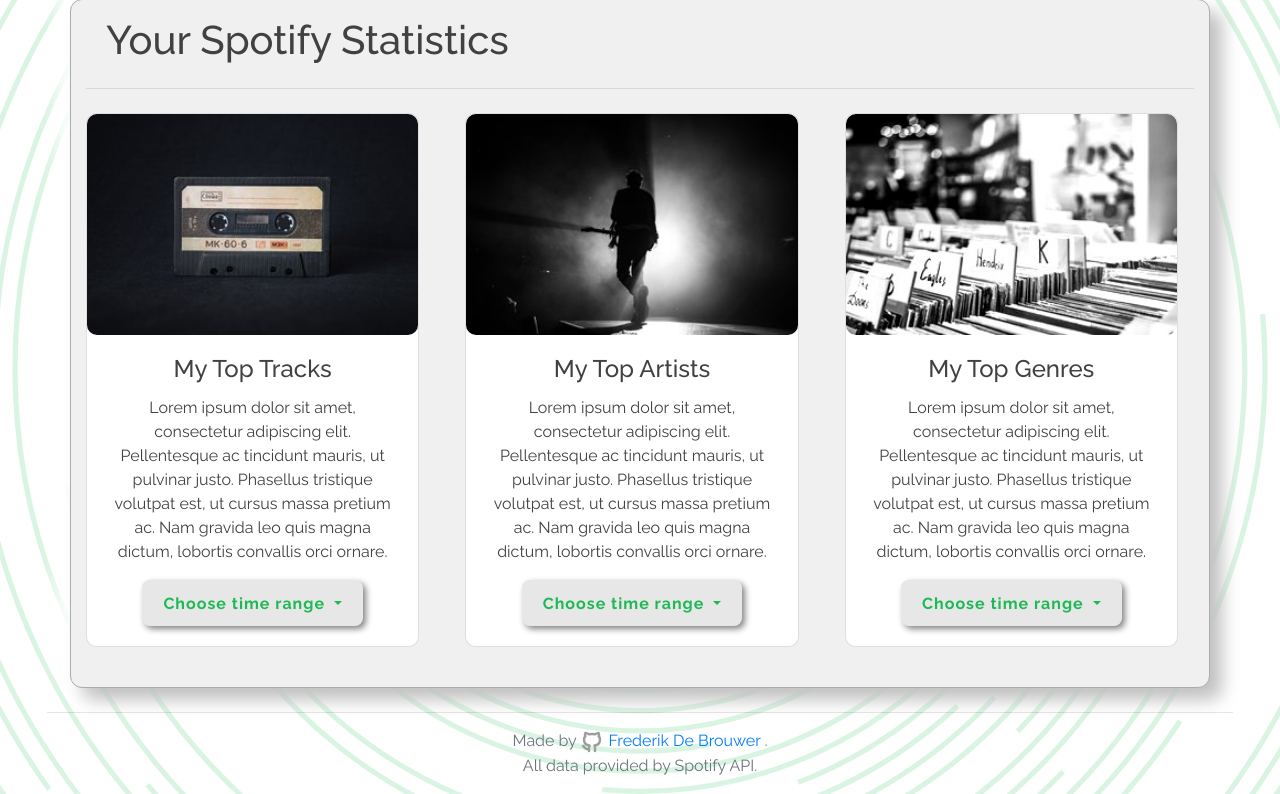
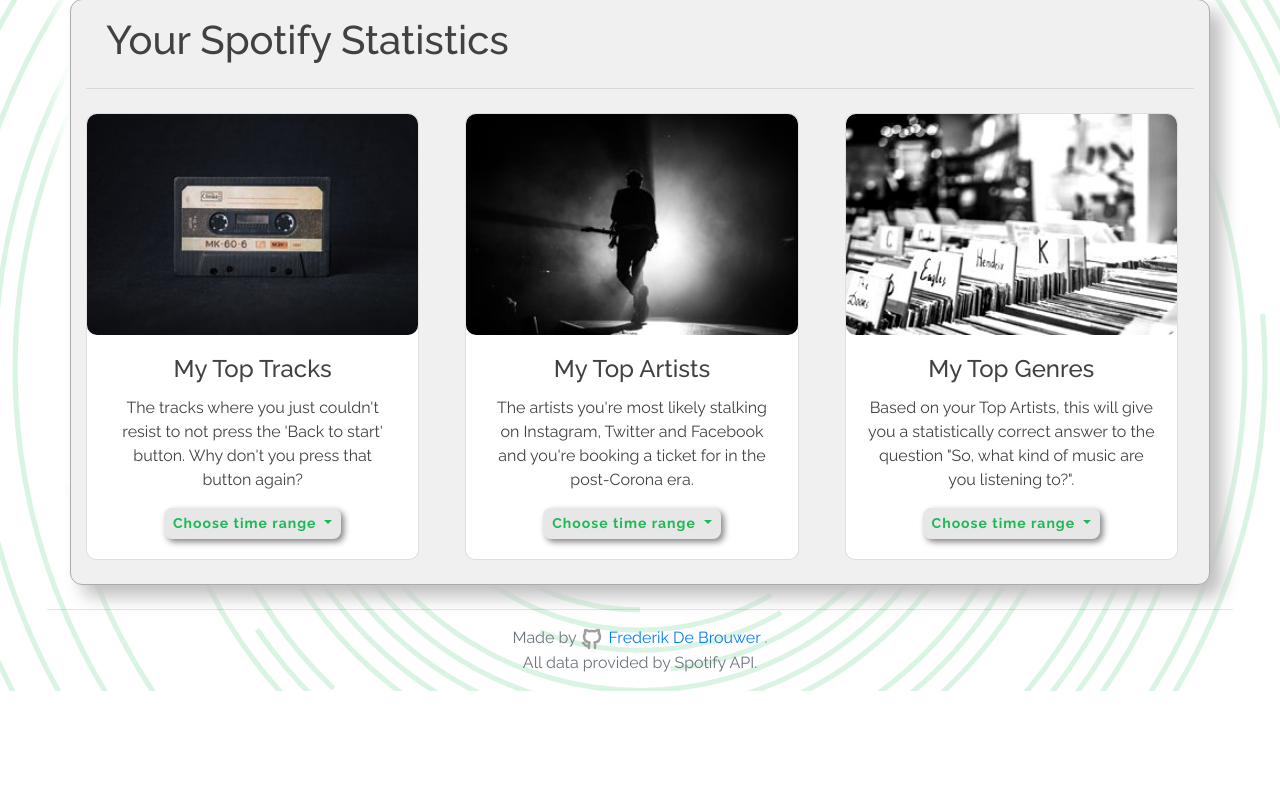
Before and after one commit to Gen1a/My-Spotify-Statistics, a Flask app: page /statistics in a window 1280 px wide. Shown: the part 112-906 px from the top of the page. After the commit the page ends 803 px from the top, so only its background shows below. Run offline with Flask 2, Linux system fonts and the light colour scheme; the visitor is signed in with stand-in values (Sample User, id 1); some libraries are stand-ins or nearby versions.

Commit message:
Replaced lorem ipsums

```diff
--- a/templates/statistics.html
+++ b/templates/statistics.html
@@ -5,7 +5,7 @@
 {% endblock %}
 
 {% block main %}
-<div class="container content-block pb-4">
+<div class="container content-block pb-2">
     <div class="row">
         <div class="col-12">
             <h1><i class="gg-chart"></i>Your Spotify Statistics</h1>
@@ -20,10 +20,9 @@
                 <div class="card-body">
                     <h4 class="card-title">My Top Tracks</h4>
                     <p class="card-text">
-                        Lorem ipsum dolor sit amet, consectetur adipiscing elit. Pellentesque ac tincidunt mauris, ut pulvinar justo.
-                        Phasellus tristique volutpat est, ut cursus massa pretium ac. Nam gravida leo quis magna dictum, lobortis convallis orci ornare.
+                        The tracks where you just couldn't resist to not press the 'Back to start' button. Why don't you press that button again?
                     </p>
-                    <button type="button" class="btn dropdown-toggle" data-toggle="dropdown" aria-haspopup="true" aria-expanded="false">
+                    <button type="button" class="btn btn-sm dropdown-toggle" data-toggle="dropdown" aria-haspopup="true" aria-expanded="false">
                         Choose time range
                     </button>
                     <div class="dropdown-menu dropdown-menu-right">
@@ -40,10 +39,9 @@
                 <div class="card-body">
                     <h4 class="card-title">My Top Artists</h4>
                     <p class="card-text">
-                        Lorem ipsum dolor sit amet, consectetur adipiscing elit. Pellentesque ac tincidunt mauris, ut pulvinar justo.
-                        Phasellus tristique volutpat est, ut cursus massa pretium ac. Nam gravida leo quis magna dictum, lobortis convallis orci ornare.
+                        The artists you're most likely stalking on Instagram, Twitter and Facebook and you're booking a ticket for in the post-Corona era.
                     </p>
-                    <button type="button" class="btn dropdown-toggle" data-toggle="dropdown" aria-haspopup="true" aria-expanded="false">
+                    <button type="button" class="btn btn-sm dropdown-toggle" data-toggle="dropdown" aria-haspopup="true" aria-expanded="false">
                         Choose time range
                     </button>
                     <div class="dropdown-menu dropdown-menu-right">
@@ -60,13 +58,12 @@
                 <div class="card-body">
                     <h4 class="card-title">My Top Genres</h4>
                     <p class="card-text">
-                        Lorem ipsum dolor sit amet, consectetur adipiscing elit. Pellentesque ac tincidunt mauris, ut pulvinar justo.
-                        Phasellus tristique volutpat est, ut cursus massa pretium ac. Nam gravida leo quis magna dictum, lobortis convallis orci ornare.
+                        Based on your Top Artists, this will give you a statistically correct answer to the question "So, what kind of music are you listening to?".
                     </p>
-                    <button type="button" class="btn dropdown-toggle" data-toggle="dropdown" aria-haspopup="true" aria-expanded="false">
+                    <button type="button" class="btn btn-sm dropdown-toggle" data-toggle="dropdown" aria-haspopup="true" aria-expanded="false">
                         Choose time range
                     </button>
-                    <div class="dropdown-menu dropdown-menu-right">
+                    <div class="dropdown-menu dropdown-menu-top">
                         <a class="dropdown-item" href="{{ url_for("user_statistics", type="genres", time_range="short_term") }}">Short term (4 weeks)</a>
                         <a class="dropdown-item" href="{{ url_for("user_statistics", type="genres", time_range="medium_term") }}">Medium term (6 months)</a>
                         <a class="dropdown-item" href="{{ url_for("user_statistics", type="genres", time_range="long_term") }}">Long term (All time)</a>
```
